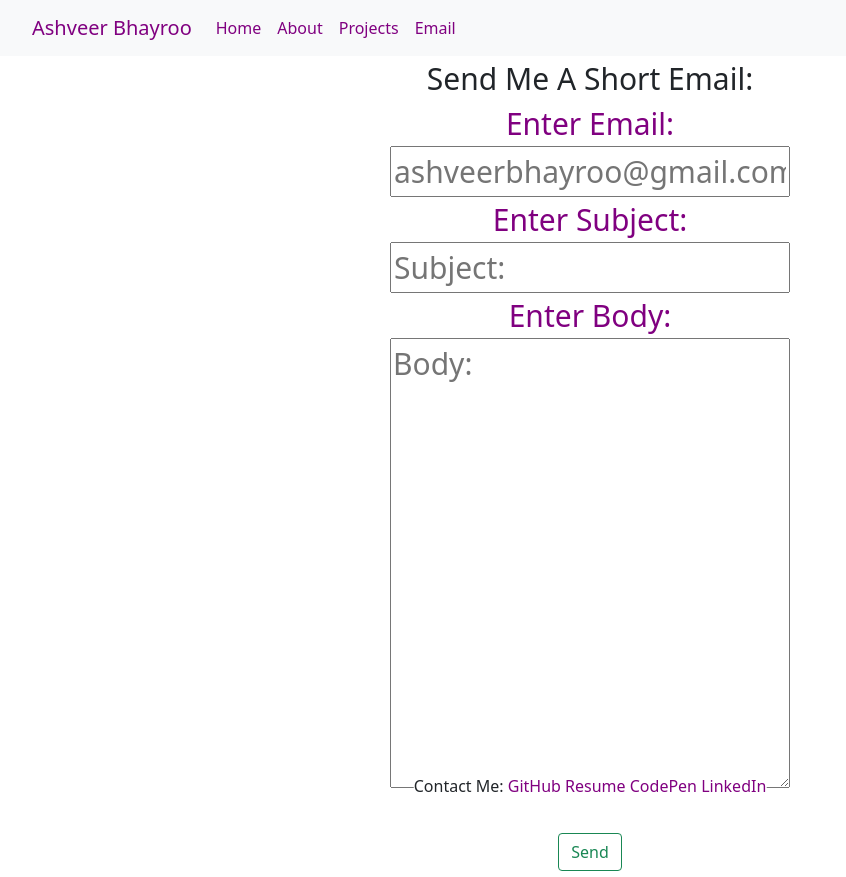
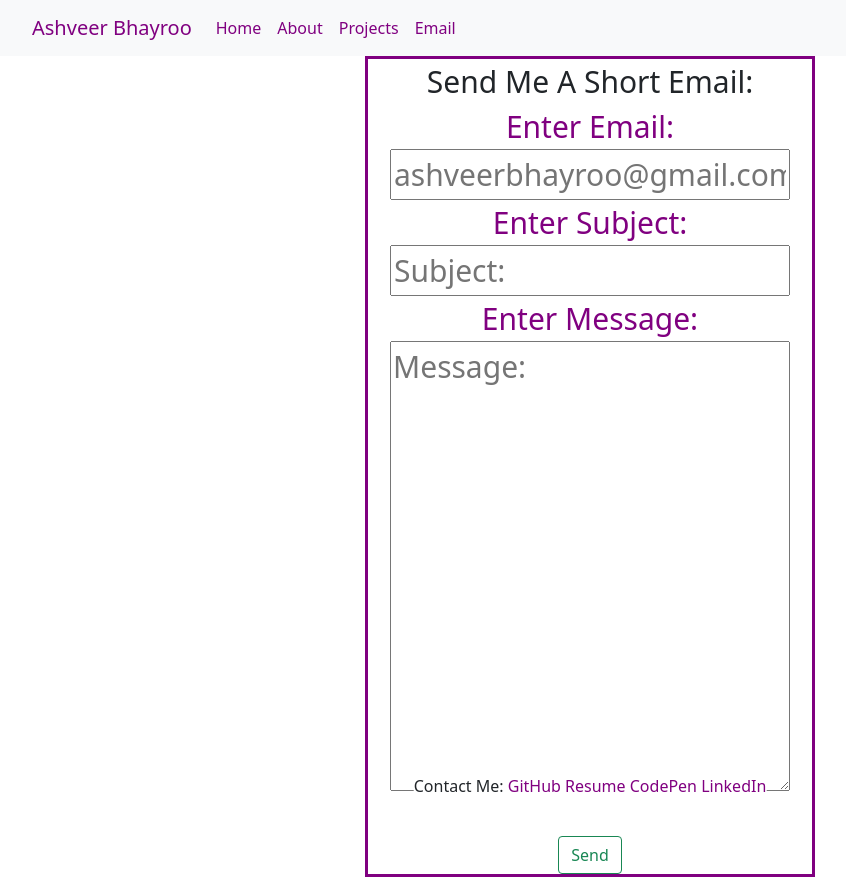
Before and after one commit to AshveerB/dossier, a React (Create React App) app in the folder client/: page /email in a window 1280 px wide. Shown: the whole page, without its empty margins (50-896 px from the left). Built offline with nearby package versions, Linux system fonts and the light colour scheme.

Commit message:
style email

```diff
--- a/client/src/views/email/Email.jsx
+++ b/client/src/views/email/Email.jsx
@@ -30,6 +30,7 @@ function Email(props) {
     }
 
     return (
+        <div className='emailContainer'>
         <div className='email'>
             <div>Send Me A Short Email: </div>
             <form onSubmit={handleSubmit}>
@@ -37,10 +38,11 @@ function Email(props) {
                 <input type="email" id='to' required placeholder='ashveerbhayroo@gmail.com' value={formState.to} onChange={handleChange} />
                 <label htmlFor='subject'>Enter Subject: </label>
                 <input type="text"  id='subject' required placeholder='Subject: ' value={formState.subject} onChange={handleChange}/>
-                <label htmlFor='body'>Enter Body: </label>
-                <textarea type="text-area" id='body' maxLength={250} required placeholder='Body: ' value={formState.body} onChange={handleChange}/><br />
+                <label htmlFor='body'>Enter Message: </label>
+                <textarea type="text-area" id='body' maxLength={250} required placeholder='Message: ' value={formState.body} onChange={handleChange}/><br />
                 <Button variant="outline-success" onClick={handleSubmit}>Send</Button>
             </form>
+        </div>
         </div>
     );
 }
--- a/client/src/views/email/email.css
+++ b/client/src/views/email/email.css
@@ -1,10 +1,24 @@
+.emailContainer {
+	display: flex;
+	justify-content: center;
+	align-items: center;
+}
+
 .email {
 	font-size: 30px;
+	border: solid;
+	width: 450px;
+	border-color: purple;
 }
 
-#body {
-	height: 450px;
-	width: 400px;
+form {
+	display: flex;
+	flex-direction: column;
+	align-items: center;
+}
+
+label {
+	color: purple;
 }
 
 #to {
@@ -15,13 +29,7 @@
 	width: 400px;
 }
 
-form {
-	display: flex;
-	flex-direction: column;
-	align-items: center;
-
+#body {
+	height: 450px;
+	width: 400px;
 }
-
-label {
-	color: purple;
-}
```
